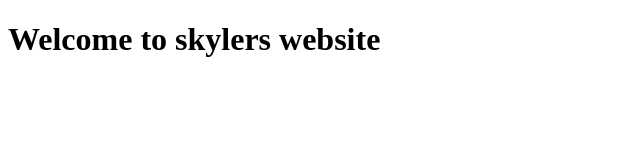
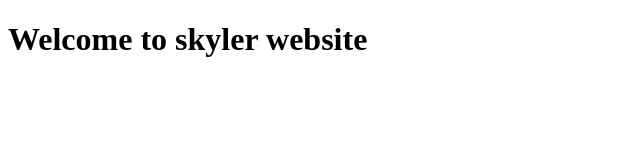
Before and after one commit to Laplaza1/SDEV255, a plain HTML site: page M01/my first repo/index.html in a window 1280 px wide. Shown: the full height of the page, 0-640 px from the left. Drawn offline with Linux system fonts and the light colour scheme.

Commit message:
Added body text

```diff
--- a/M01/my first repo/index.html
+++ b/M01/my first repo/index.html
@@ -3,9 +3,9 @@
 <head>
     <meta charset="UTF-8">
     <meta name="viewport" content="width=device-width, initial-scale=1.0">
-    <h1>Welcome to skylers website</h1>
+    <title>skylers website</title>
 </head>
 <body>
-
+    <h1>Welcome to skyler website</h1>
 </body>
 </html>
```
